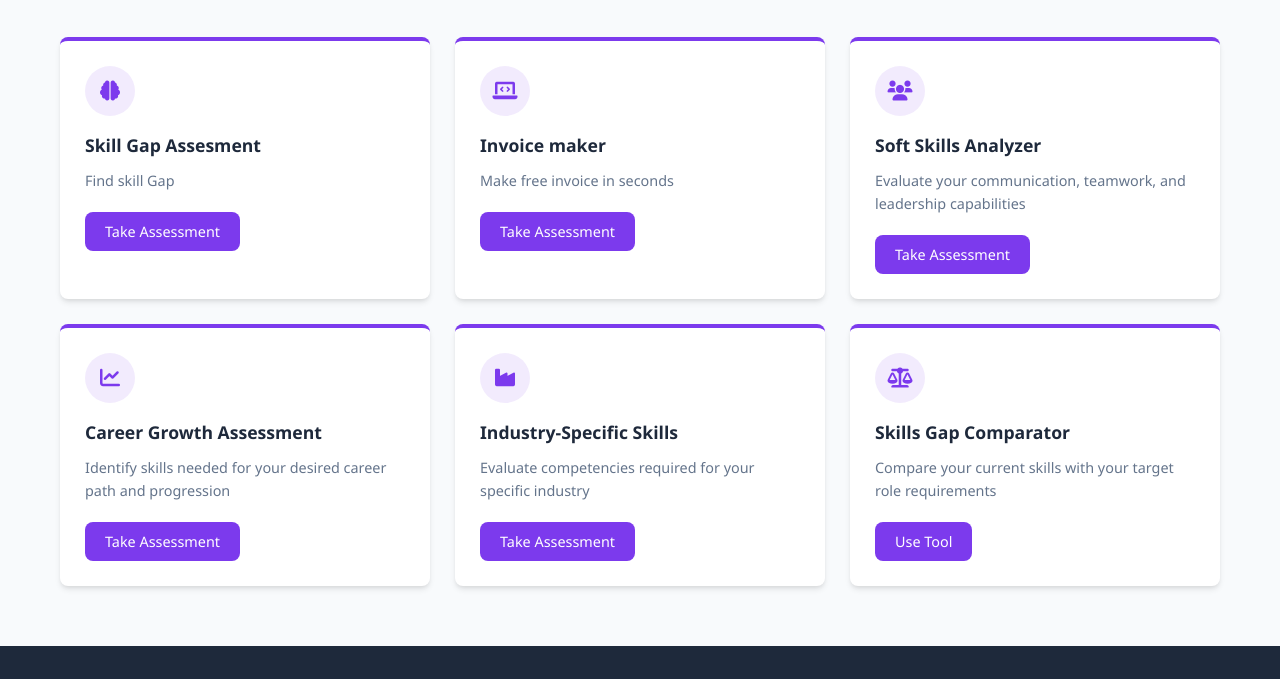
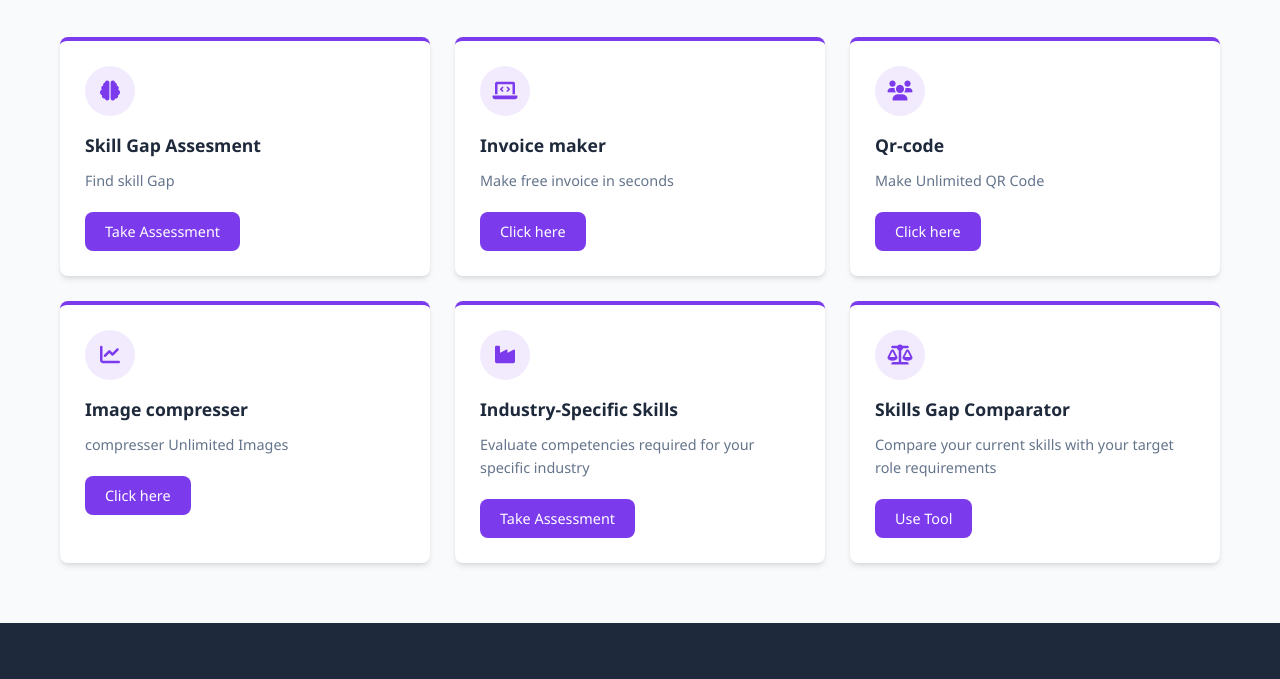
Before and after one commit to Tushar7537/T1, a plain HTML site: page index.html in a window 1280 px wide. Shown: the part 751-1430 px from the top of the page. Drawn offline with Linux system fonts and the light colour scheme.

Commit message:
Update index.html

```diff
--- a/index.html
+++ b/index.html
@@ -652,25 +652,25 @@
                     </div>
                     <h3>Invoice maker</h3>
                     <p>Make free invoice in seconds</p>
-                    <a href="Invoice-Maker.html" class="tool-button">Take Assessment</a>
+                    <a href="Invoice-Maker.html" class="tool-button">Click here</a>
                 </div>
 
                 <div class="tool-card">
                     <div class="tool-icon-container">
                         <i class="fas fa-users"></i>
                     </div>
-                    <h3>Soft Skills Analyzer</h3>
-                    <p>Evaluate your communication, teamwork, and leadership capabilities</p>
-                    <a href="softskills-assessment.html" class="tool-button">Take Assessment</a>
+                    <h3>Qr-code</h3>
+                    <p>Make Unlimited QR Code</p>
+                    <a href="Qr-code.html" class="tool-button">Click here</a>
                 </div>
 
                 <div class="tool-card">
                     <div class="tool-icon-container">
                         <i class="fas fa-chart-line"></i>
                     </div>
-                    <h3>Career Growth Assessment</h3>
-                    <p>Identify skills needed for your desired career path and progression</p>
-                    <a href="#" class="tool-button">Take Assessment</a>
+                    <h3>Image compresser</h3>
+                    <p>compresser Unlimited Images</p>
+                    <a href="image-compress.html" class="tool-button">Click here</a>
                 </div>
 
                 <div class="tool-card">
```
